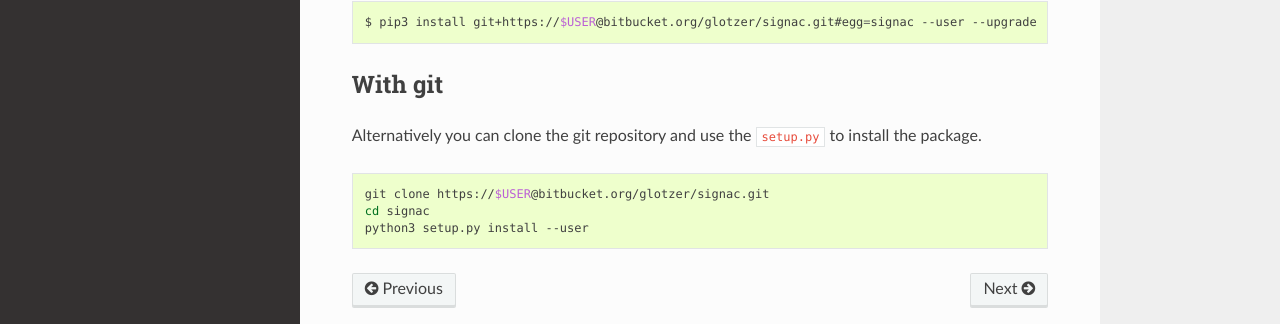
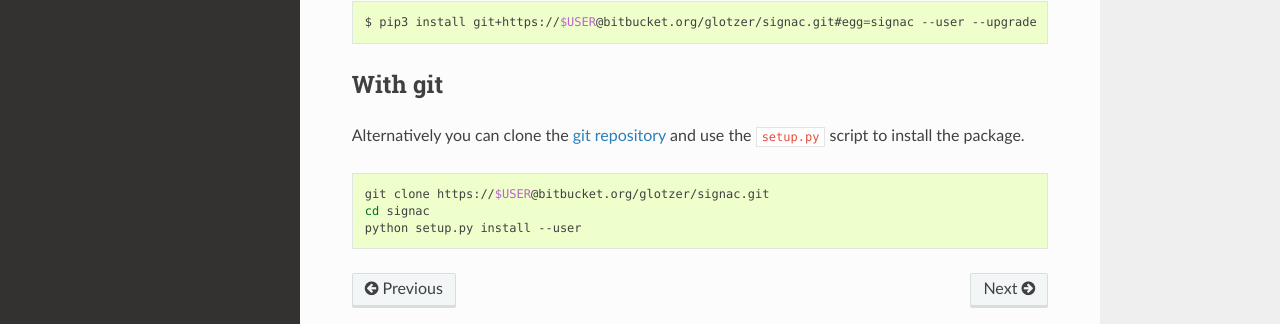
Before and after one commit to glotzerlab/signac, a Sphinx documentation site: the page built from doc/installation.rst, in a window 1280 px wide and 1303 px high. Shown: the part 865-1189 px from the top of the window. Built offline with Sphinx 7.4.7 and the Read the Docs theme 2.0.0, drawn with Linux system fonts in a browser that asks for light colours.

```diff
--- a/doc/index.rst
+++ b/doc/index.rst
@@ -25,6 +25,11 @@ Contents
     :ref:`api`
       The complete API reference.
 
+.. attention::
+
+    The **signac** package is hosted on `bitbucket <https://bitbucket.org/glotzer/signac>`_ and not open to the public yet.
+    Please contact `csadorf@umich.edu <mailto:csadorf@umich.edu>`_ to gain early access.
+
 .. toctree::
    :hidden:
    :maxdepth: 3
--- a/doc/installation.rst
+++ b/doc/installation.rst
@@ -49,10 +49,10 @@ To upgrade the package, simply execute the same command with the `--upgrade` opt
 With git
 --------
 
-Alternatively you can clone the git repository and use the ``setup.py`` to install the package.
+Alternatively you can clone the `git repository <https://bitbucket.org/glotzer/signac>`_ and use the ``setup.py`` script to install the package.
 
 .. code:: bash
 
   git clone https://$USER@bitbucket.org/glotzer/signac.git
   cd signac
-  python3 setup.py install --user
+  python setup.py install --user
```
